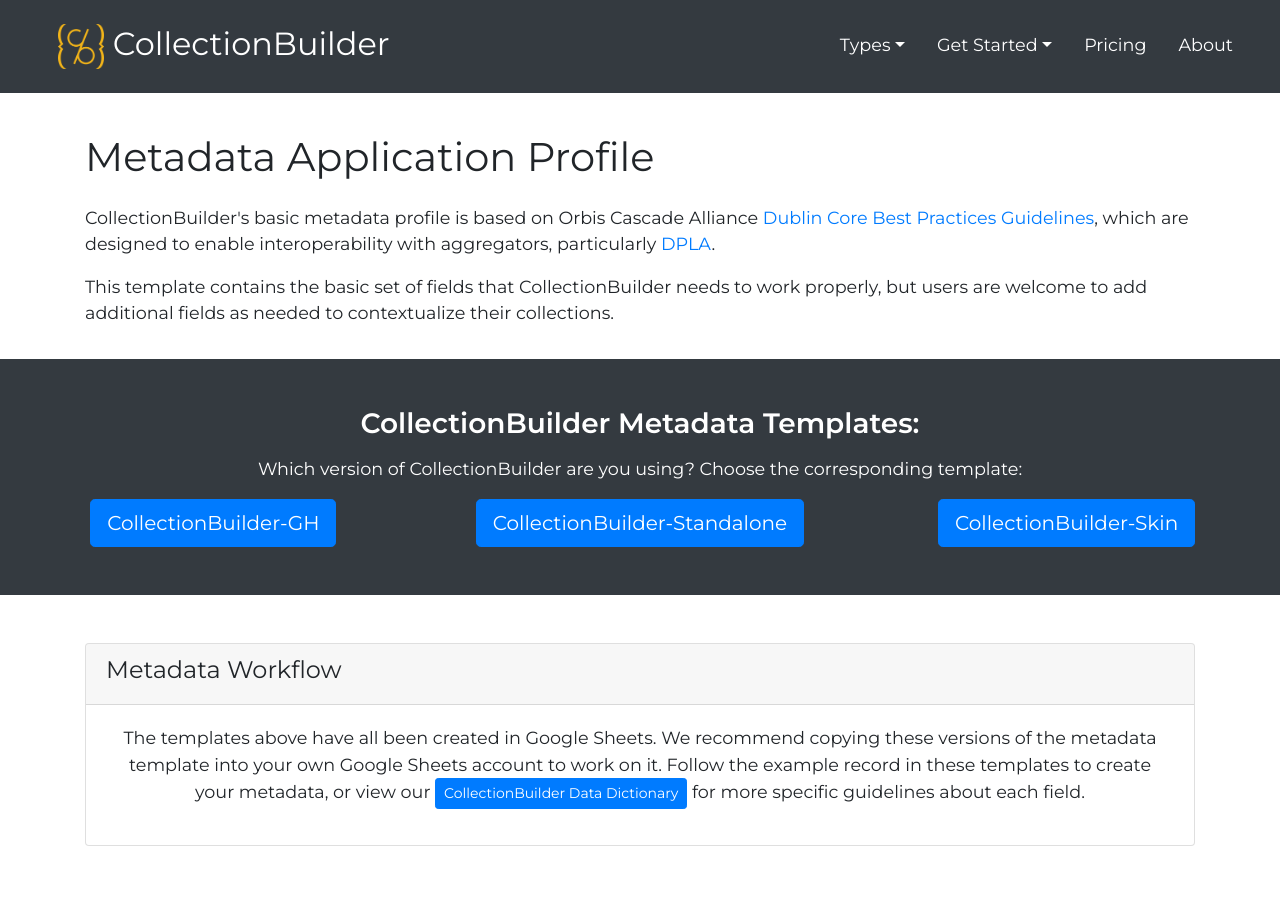
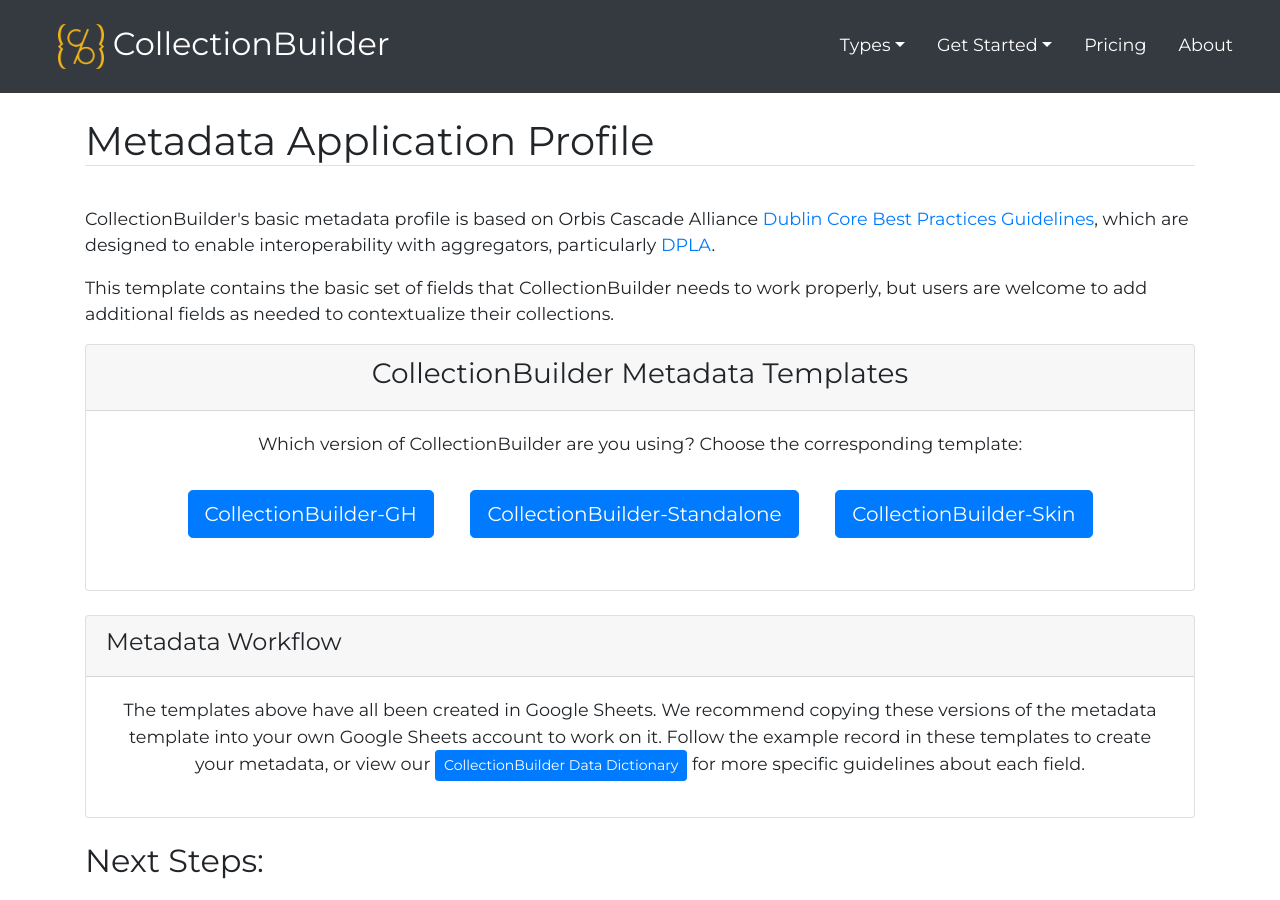
Before and after one commit to CollectionBuilder/collectionbuilder.github.io, a Jekyll site: the page built from pages/metadata.html, in a window 1280 px wide and 900 px high. Built offline with Jekyll 4.4.1, drawn with Linux system fonts in a browser that asks for light colours; comment, search, counter and statistics services are not loaded.

Commit message:
random clean up of old stuff

```diff
--- a/metadata.html
+++ /dev/null
@@ -1,73 +0,0 @@
----
-title: Metadata Profile
-layout: default
-permalink: /metadata/
----
-
-<div class="container">
-    <div class="row py-3">
-        <div class="col-md-12">
-            <h1>Metadata Application Profile</h1>
-            <p class="pt-3">CollectionBuilder's basic metadata profile is based on Orbis Cascade Alliance <a href="https://www.orbiscascade.org/dublin-core-best-practices/" target="_blank" rel="noopener">Dublin Core Best Practices Guidelines</a>, which are designed to enable interoperability with aggregators, particularly <a href="https://dp.la/" target="_blank" rel="noopener">DPLA</a>.</p>
-            <p>This template contains the basic set of fields that CollectionBuilder needs to work properly, but users are welcome to add additional fields as needed to contextualize their collections.</p>
-        </div>
-    </div>
-</div>
-
-<div class="container-fluid px-0">
-    <div class="row py-5 text-center bg-dark text-white">
-        <div class="col-md-12">
-            <h3 class="pb-2"><strong>CollectionBuilder Metadata Templates:</strong></h3>
-            <p>Which version of CollectionBuilder are you using? Choose the corresponding template:</p>
-        </div>
-
-        <div class="col-md-4">
-            <a href="https://docs.google.com/spreadsheets/d/18END38MnjRM4Bnqgb7ylDQndh_uiCmCNChTeGvLU_KM/edit?usp=sharing" class="btn btn-lg btn-primary" role="button" target="_blank" rel="noopener">CollectionBuilder-GH</a>
-        </div>
-        <div class="col-md-4">
-            <a href="https://docs.google.com/spreadsheets/d/18END38MnjRM4Bnqgb7ylDQndh_uiCmCNChTeGvLU_KM/edit?usp=sharing" class="btn btn-lg btn-primary" role="button" target="_blank" rel="noopener">CollectionBuilder-Standalone</a>
-        </div>
-        <div class="col-md-4">
-            <a href="https://docs.google.com/spreadsheets/d/14iWUEoAJ6T9WDqlPnIHRN7M8-YgmMV4_bjFPVuSZ0yk/edit?usp=sharing" class="btn btn-lg btn-primary" role="button" target="_blank" rel="noopener">CollectionBuilder-Skin</a>
-        </div>
-    </div>
-</div>
-
-<div class="container">
-    <div class="row py-5">
-        <div class="col-md-12">
-            <div class="card">
-                <div class="card-header">
-                    <h4>Metadata Workflow</h4>
-                </div>
-                <div class="card-body">
-                    <div class="card-text text-center mx-3">
-                        <p>The templates above have all been created in Google Sheets. We recommend copying these versions of the metadata template into your own Google Sheets account to work on it. Follow the example record in these templates to create your metadata, or view our <a href="https://docs.google.com/spreadsheets/d/1X7s3UW9y-3d6B7VmVJ87JptXrWipZ0yjlchSu07G3hE/edit?usp=sharing" class="btn btn-primary btn-sm" target="_blank" rel="noopener">CollectionBuilder Data Dictionary</a> for more specific guidelines about each field.</p>
-                    </div>
-                </div>
-            </div>
-        </div>
-    </div>
-
-    <div class="row pb-3">
-        <div class="col-md-12">
-            <h2>Next Steps:</h2>
-        </div>
-        <div class="col-md-12 pt-3 ml-3">
-            <h4>1. Download Your CSV</h4>
-            <ul class="mx-5">
-                <li>Once you’ve finished creating your metadata in Google Sheets, click “File” and select “Download as Comma-separated values.”</li>
-                <li>Locate the metadata csv you just downloaded on your computer. Without opening it, name this file using all lowercase letters and no spaces (i.e. <code>collection-metadata.csv</code>). Drop the file into the <code>_data</code> folder.</li>
-            </ul>
-        </div>
-        <div class="col-md-12 py-3 ml-3">
-            <h4>2. Configure Your Metadata Display</h4>
-            <ul class="mx-5">
-                <li>Locate <code>metadata-config.csv</code> in the <code>_data</code> folder.</li>
-                <li>Edit this file to choose the order and display name for the metadata fields as they appear on the collection's item pages and visualizations.</li>
-                <li>Fields not included in the <code>metadata-config.csv</code> will not be displayed on the site.</li>
-            </ul>
-        </div>
-    </div>
-
-</div>
--- /dev/null
+++ b/pages/metadata.html
@@ -0,0 +1,50 @@
+---
+title: Metadata Application Profile
+layout: page
+permalink: /metadata/
+---
+
+<p class="pt-3">CollectionBuilder's basic metadata profile is based on Orbis Cascade Alliance <a href="https://www.orbiscascade.org/dublin-core-best-practices/" target="_blank" rel="noopener">Dublin Core Best Practices Guidelines</a>, which are designed to enable interoperability with aggregators, particularly <a href="https://dp.la/" target="_blank" rel="noopener">DPLA</a>.</p>
+<p>This template contains the basic set of fields that CollectionBuilder needs to work properly, but users are welcome to add additional fields as needed to contextualize their collections.</p>
+
+<div class="card mb-4 text-center">
+    <div class="card-header">
+        <h3>CollectionBuilder Metadata Templates</h3>
+    </div>
+    <div class="card-body">
+        <p>Which version of CollectionBuilder are you using? Choose the corresponding template:</p>
+        <p>
+            <a href="https://docs.google.com/spreadsheets/d/18END38MnjRM4Bnqgb7ylDQndh_uiCmCNChTeGvLU_KM/edit?usp=sharing" class="btn btn-lg btn-primary m-3" target="_blank" rel="noopener">CollectionBuilder-GH</a>
+            <a href="https://docs.google.com/spreadsheets/d/18END38MnjRM4Bnqgb7ylDQndh_uiCmCNChTeGvLU_KM/edit?usp=sharing" class="btn btn-lg btn-primary m-3" target="_blank" rel="noopener">CollectionBuilder-Standalone</a>
+            <a href="https://docs.google.com/spreadsheets/d/14iWUEoAJ6T9WDqlPnIHRN7M8-YgmMV4_bjFPVuSZ0yk/edit?usp=sharing" class="btn btn-lg btn-primary m-3" target="_blank" rel="noopener">CollectionBuilder-Skin</a>
+        </p>
+    </div>
+</div>
+
+<div class="card mb-4">
+    <div class="card-header">
+        <h4>Metadata Workflow</h4>
+    </div>
+    <div class="card-body">
+        <div class="card-text text-center mx-3">
+            <p>The templates above have all been created in Google Sheets. We recommend copying these versions of the metadata template into your own Google Sheets account to work on it. Follow the example record in these templates to create your metadata, or view our <a href="https://docs.google.com/spreadsheets/d/1X7s3UW9y-3d6B7VmVJ87JptXrWipZ0yjlchSu07G3hE/edit?usp=sharing" class="btn btn-primary btn-sm" target="_blank" rel="noopener">CollectionBuilder Data Dictionary</a> for more specific guidelines about each field.</p>
+        </div>
+    </div>
+</div>
+
+<h2 class="mb-4">Next Steps:</h2>
+
+<h4>1. Download Your CSV</h4>
+
+<ul>
+    <li>Once you’ve finished creating your metadata in Google Sheets, click “File” and select “Download as Comma-separated values.”</li>
+    <li>Locate the metadata csv you just downloaded on your computer. Without opening it, name this file using all lowercase letters and no spaces (i.e. <code>collection-metadata.csv</code>). Drop the file into the <code>_data</code> folder.</li>
+</ul>
+
+<h4>2. Configure Your Metadata Display</h4>
+
+<ul>
+    <li>Locate <code>metadata-config.csv</code> in the <code>_data</code> folder.</li>
+    <li>Edit this file to choose the order and display name for the metadata fields as they appear on the collection's item pages and visualizations.</li>
+    <li>Fields not included in the <code>metadata-config.csv</code> will not be displayed on the site.</li>
+</ul>
```
Also changed, not shown: _includes/cdm/repository.md (deleted, +0 -25 lines), _layouts/getstarted.html (deleted, +0 -11 lines), docs.md (deleted, +0 -5 lines), pages/about.md (renamed from about.md, +1 -0 lines).
